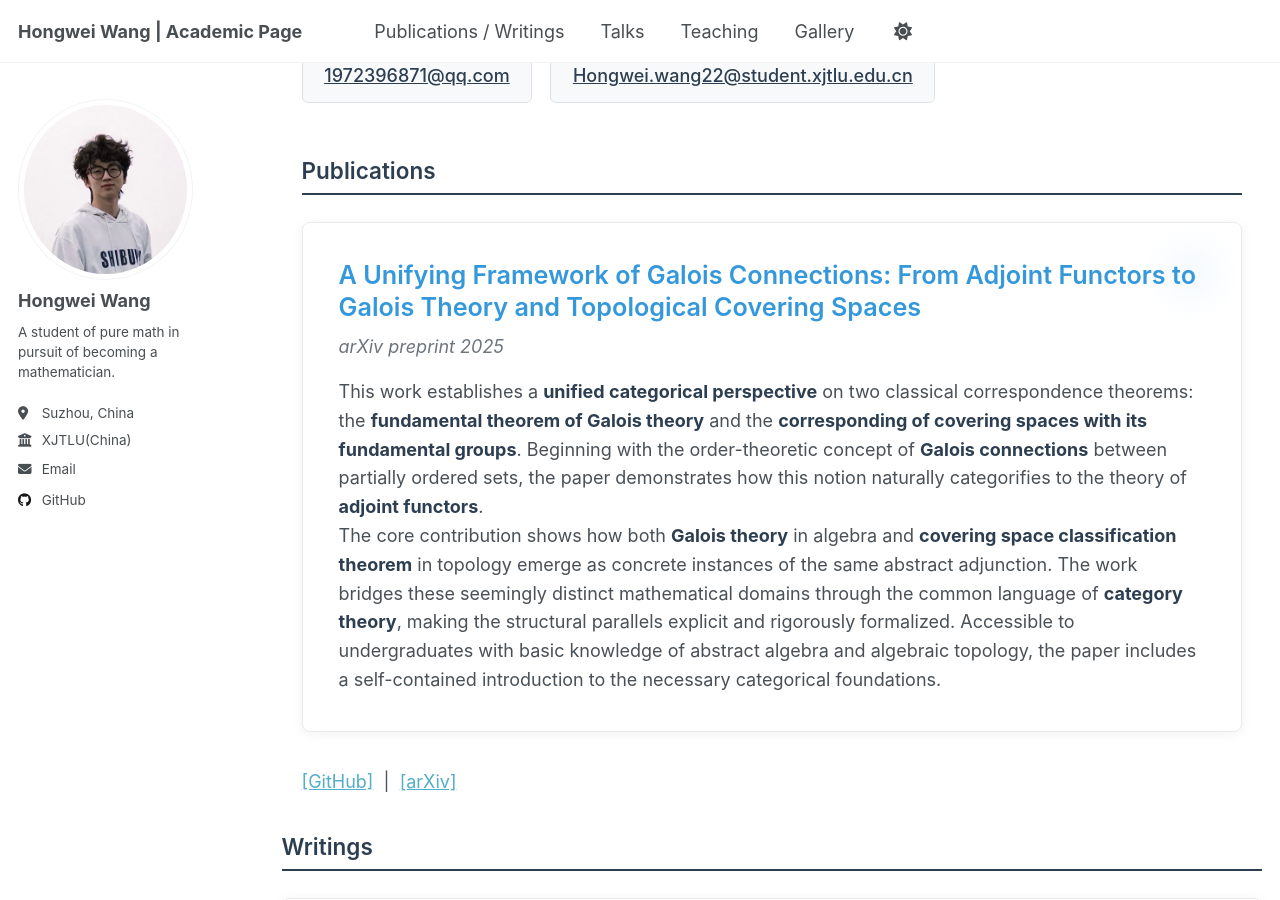
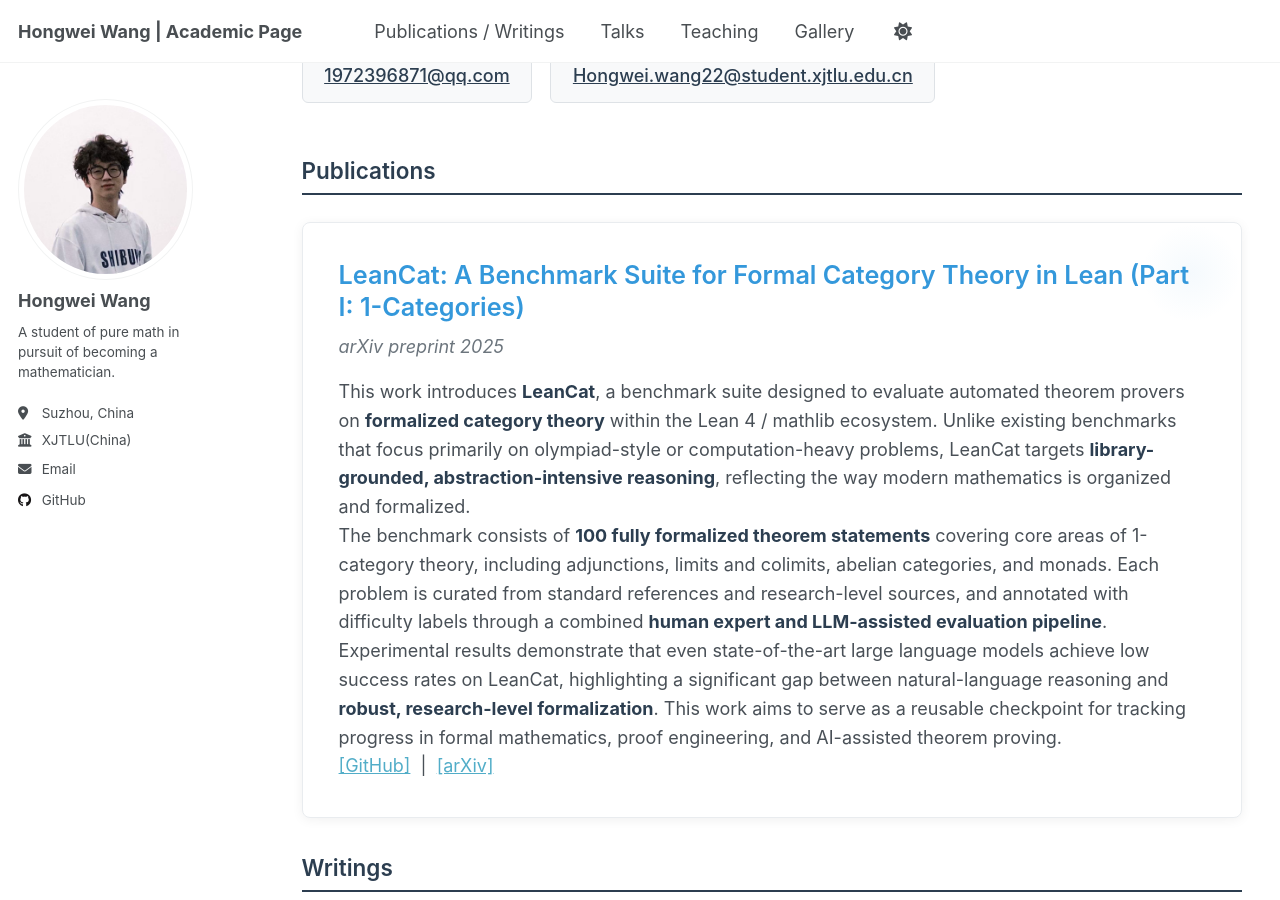
Before and after one commit to WangHongWei-AcademicPage/WangHongWei-AcademicPage.github.io, a Jekyll site: the page built from _pages/writings.html, in a window 1280 px wide and 900 px high, scrolled down 293 px. Built offline with Jekyll 4.4.1, drawn with Linux system fonts in a browser that asks for light colours; a script that is not in the unit is left out.

Commit message:
Revise publication entry for LeanCat benchmark suite
Updated publication details to introduce LeanCat, a benchmark suite for formal category theory. Revised descriptions to highlight the focus on library-grounded reasoning and experimental results.

```diff
--- a/_pages/writings.html
+++ b/_pages/writings.html
@@ -180,16 +180,32 @@ author_profile: true
 
     <div class="writing-card fade-in">
   <div class="writing-header">
-    <h3 class="writing-title"><a href="../assets/Benchmark.pdf">A Unifying Framework of Galois Connections: From Adjoint Functors to Galois Theory and Topological Covering Spaces</a></h3>
+    <h3 class="writing-title"><a href="../assets/Benchmark.pdf">LeanCat: A Benchmark Suite for Formal Category Theory in Lean (Part I: 1-Categories)
+</a></h3>
     <div class="writing-meta">arXiv preprint 2025</div>
   </div>
+
   <p class="writing-description">
-    This work establishes a <strong>unified categorical perspective</strong> on two classical correspondence theorems: the <strong>fundamental theorem of Galois theory</strong> and the <strong>corresponding of covering spaces with its fundamental groups</strong>. Beginning with the order-theoretic concept of <strong>Galois connections</strong> between partially ordered sets, the paper demonstrates how this notion naturally categorifies to the theory of <strong>adjoint functors</strong>.
+    This work introduces <strong>LeanCat</strong>, a benchmark suite designed to evaluate automated
+    theorem provers on <strong>formalized category theory</strong> within the Lean 4 / mathlib ecosystem.
+    Unlike existing benchmarks that focus primarily on olympiad-style or computation-heavy problems,
+    LeanCat targets <strong>library-grounded, abstraction-intensive reasoning</strong>, reflecting the way
+    modern mathematics is organized and formalized.
   </p>
+
   <p class="writing-description">
-    The core contribution shows how both <strong>Galois theory</strong> in algebra and <strong>covering space classification theorem</strong> in topology emerge as concrete instances of the same abstract adjunction. The work bridges these seemingly distinct mathematical domains through the common language of <strong>category theory</strong>, making the structural parallels explicit and rigorously formalized. Accessible to undergraduates with basic knowledge of abstract algebra and algebraic topology, the paper includes a self-contained introduction to the necessary categorical foundations.
+    The benchmark consists of <strong>100 fully formalized theorem statements</strong> covering core areas
+    of 1-category theory, including adjunctions, limits and colimits, abelian categories, and monads.
+    Each problem is curated from standard references and research-level sources, and annotated with
+    difficulty labels through a combined <strong>human expert and LLM-assisted evaluation pipeline</strong>.
   </p>
-</div>
+
+  <p class="writing-description">
+    Experimental results demonstrate that even state-of-the-art large language models achieve low
+    success rates on LeanCat, highlighting a significant gap between natural-language reasoning and
+    <strong>robust, research-level formalization</strong>. This work aims to serve as a reusable checkpoint
+    for tracking progress in formal mathematics, proof engineering, and AI-assisted theorem proving.
+  </p>
 
   <p class="writing-description">
     <a href="https://github.com/sciencraft/LeanCat" target="_blank">[GitHub]</a>
```
